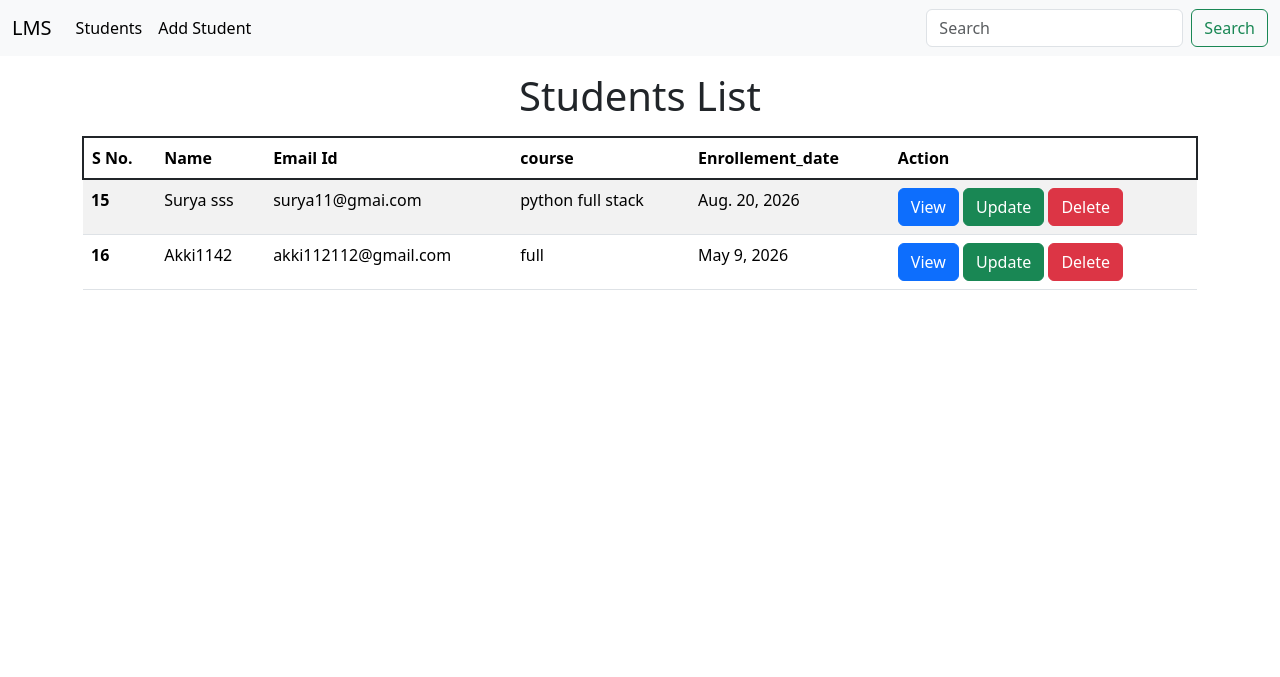
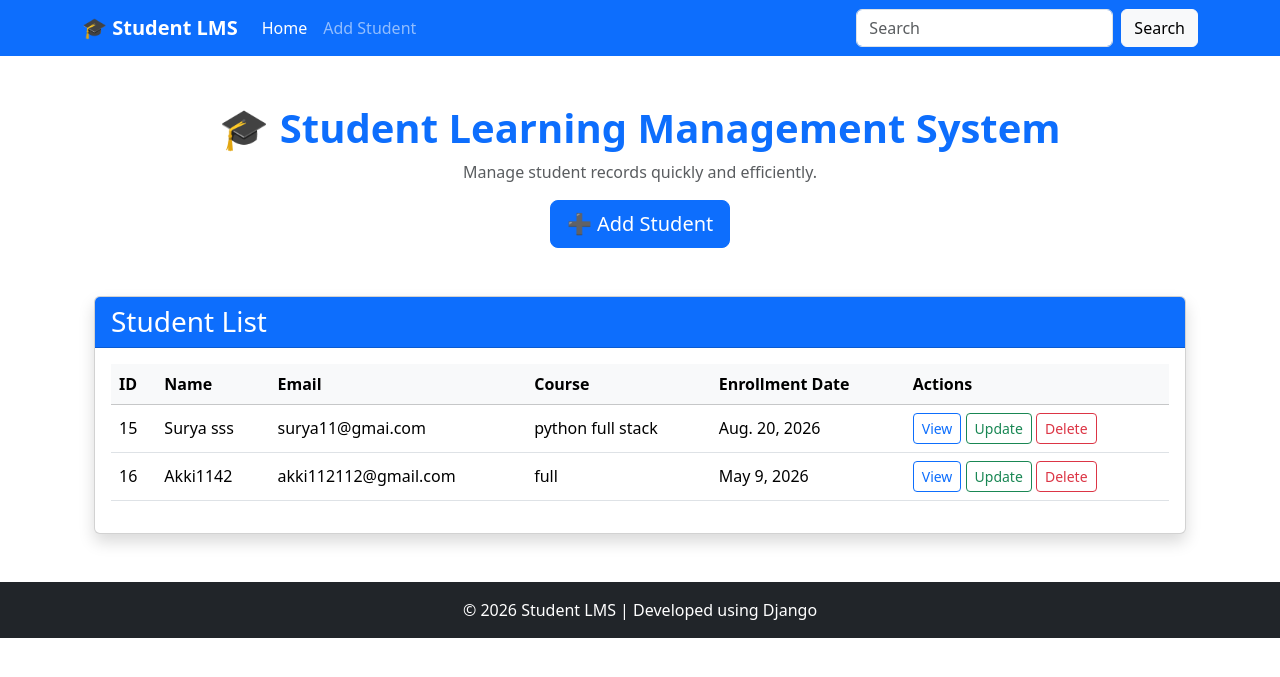
Before and after one commit to Akshaya-11-byte/Django_student_LMS, a Django app: page / in a window 1280 px wide. Shown: the top 677 px of the page. Run offline with Django 5.2, Linux system fonts and the light colour scheme; data comes from the database, SQL or seed files in the repository; both versions use the stored data as it was after the commit.

Commit message:
Updated Student LMS frontend and improved CRUD functionality

```diff
--- /dev/null
+++ b/student_CRUD/templates/base.html
@@ -0,0 +1,82 @@
+{% load static %}
+<!DOCTYPE html>
+<html lang="en">
+<head>
+    <meta charset="UTF-8">
+    <meta name="viewport" content="width=device-width, initial-scale=1.0">
+
+    <title>{% block title %}Student LMS{% endblock title %}</title>
+
+    <link href="https://cdn.jsdelivr.net/npm/bootstrap@5.3.8/dist/css/bootstrap.min.css"
+          rel="stylesheet">
+</head>
+
+<body>
+
+<nav class="navbar navbar-expand-lg navbar-dark bg-primary">
+    <div class="container">
+
+        <a class="navbar-brand fw-bold" href="{% url 'homepage' %}">
+            🎓 Student LMS
+        </a>
+
+        <button class="navbar-toggler"
+                type="button"
+                data-bs-toggle="collapse"
+                data-bs-target="#navbarSupportedContent">
+
+            <span class="navbar-toggler-icon"></span>
+
+        </button>
+
+        <div class="collapse navbar-collapse" id="navbarSupportedContent">
+
+            <ul class="navbar-nav me-auto">
+
+                <li class="nav-item">
+                    <a class="nav-link active" href="{% url 'homepage' %}">
+                        Home
+                    </a>
+                </li>
+
+                <li class="nav-item">
+                    <a class="nav-link" href="{% url 'add_student' %}">
+                        Add Student
+                    </a>
+                </li>
+
+            </ul>
+
+            <form class="d-flex">
+                <input class="form-control me-2"
+                       type="search"
+                       placeholder="Search">
+
+                <button class="btn btn-light" type="submit">
+                    Search
+                </button>
+            </form>
+
+        </div>
+
+    </div>
+</nav>
+
+<div class="container mt-5">
+
+    {% block content %}
+
+    {% endblock content %}
+
+</div>
+
+<footer class="bg-dark text-white text-center py-3 mt-5">
+    <p class="mb-0">
+        © 2026 Student LMS | Developed using Django
+    </p>
+</footer>
+
+<script src="https://cdn.jsdelivr.net/npm/bootstrap@5.3.8/dist/js/bootstrap.bundle.min.js"></script>
+
+</body>
+</html>
--- a/student_CRUD/templates/homepage.html
+++ b/student_CRUD/templates/homepage.html
@@ -1,38 +1,29 @@
-<!DOCTYPE html>
-<html lang="en">
-<head>
-    <meta charset="UTF-8">
-    <meta name="viewport" content="width=device-width, initial-scale=1.0">
-    <link href="https://cdn.jsdelivr.net/npm/bootstrap@5.3.8/dist/css/bootstrap.min.css" rel="stylesheet" integrity="sha384-sRIl4kxILFvY47J16cr9ZwB07vP4J8+LH7qKQnuqkuIAvNWLzeN8tE5YBujZqJLB" crossorigin="anonymous">
-    <title>{% block title %}{% endblock title %}</title>
-</head>
-<body>
-    <nav class="navbar navbar-expand-lg bg-body-tertiary">
-  <div class="container-fluid">
-    <a class="navbar-brand" href="#">LMS</a>
-    <button class="navbar-toggler" type="button" data-bs-toggle="collapse" data-bs-target="#navbarSupportedContent" aria-controls="navbarSupportedContent" aria-expanded="false" aria-label="Toggle navigation">
-      <span class="navbar-toggler-icon"></span>
-    </button>
-    <div class="collapse navbar-collapse" id="navbarSupportedContent">
-      <ul class="navbar-nav me-auto mb-2 mb-lg-0">
-        <li class="nav-item">
-          <a class="nav-link active" aria-current="page" href="#">Students</a>
-        </li>
-       <li class="nav-item">
-          <a class="nav-link active" aria-current="page" href="{% url 'add_student' %}">Add Student</a>
-      </li>
-        </li>
-      </ul>
-      <form class="d-flex" role="search">
-        <input class="form-control me-2" type="search" placeholder="Search" aria-label="Search"/>
-        <button class="btn btn-outline-success" type="submit">Search</button>
-      </form>
-    </div>
-  </div>
-</nav>
-    <main>
-        {% block content %}{% endblock content %}
-    </main>
-    <script src="https://cdn.jsdelivr.net/npm/bootstrap@5.3.8/dist/js/bootstrap.bundle.min.js" integrity="sha384-FKyoEForCGlyvwx9Hj09JcYn3nv7wiPVlz7YYwJrWVcXK/BmnVDxM+D2scQbITxI" crossorigin="anonymous"></script>
-</body>
-</html>
+{% extends 'base.html' %}
+
+{% block title %}
+Home
+{% endblock %}
+
+{% block content %}
+
+<div class="text-center mt-5">
+
+    <h1 class="display-4">
+        Welcome to Student LMS
+    </h1>
+
+    <p class="lead">
+        Manage student information quickly and efficiently.
+    </p>
+
+    <a href="{% url 'add_student' %}" class="btn btn-primary btn-lg">
+        Add Student
+    </a>
+
+    <a href="{% url 'viewdetails' %}" class="btn btn-success btn-lg">
+        View Students
+    </a>
+
+</div>
+
+{% endblock %}
--- a/student_CRUD/templates/homepage1.html
+++ b/student_CRUD/templates/homepage1.html
@@ -1,35 +1,95 @@
-{% extends "homepage.html" %} {% block title %} Student list {% endblock title %}
+{% extends "homepage.html" %}
+
+{% block title %}
+Student LMS
+{% endblock title %}
+
 {% block content %}
 
-<h1 class="text-center mt-3 mb-3">Students List</h1>
-<div class="container">
-  <table class="table table-striped">
-    <thead class="border border-dark border-2 rounded">
+<div class="container mt-5">
+
+    <!-- Welcome Section -->
+    <div class="text-center mb-5">
+        <h1 class="fw-bold text-primary">🎓 Student Learning Management System</h1>
+        <p class="text-muted">
+            Manage student records quickly and efficiently.
+        </p>
+
+        <a href="{% url 'add_student' %}" class="btn btn-primary btn-lg">
+            ➕ Add Student
+        </a>
+    </div>
+
+    <!-- Student List -->
+    <div class="card shadow">
+
+        <div class="card-header bg-primary text-white">
+            <h3 class="mb-0">Student List</h3>
+        </div>
+
+        <div class="card-body">
+
+            <table class="table table-hover align-middle">
+
+                <thead class="table-light">
                     <tr>
-        <th scope="col">S No.</th>
-        <th scope="col">Name</th>
-        <th scope="col">Email Id</th>
-        <th scope="col">course</th>
-        <th scope="col">Enrollement_date</th>
-        <th scope="col">Action</th>
+                        <th>ID</th>
+                        <th>Name</th>
+                        <th>Email</th>
+                        <th>Course</th>
+                        <th>Enrollment Date</th>
+                        <th>Actions</th>
                     </tr>
                 </thead>
+
                 <tbody>
+
                     {% for student in students %}
+
                     <tr>
-        <th scope="row">{{student.id}}</th>
-        <td>{{student.student_Name}}</td>
-        <td>{{student.email}}</td>
-        <td>{{student.course}}</td>
-        <td>{{student.enrollement_date}}</td>
+
+                        <td>{{ student.id }}</td>
+                        <td>{{ student.student_Name }}</td>
+                        <td>{{ student.email }}</td>
+                        <td>{{ student.course }}</td>
+                        <td>{{ student.enrollement_date }}</td>
+
                         <td>
-          <a href=" {% url 'details' student.id %} " class="btn btn-primary" tabindex="-1" role="button">View</a>
-          <a href="#" class="btn btn-success" tabindex="-1" role="button">Update</a>
-          <a href="{% url 'delete_student' student.id %}" class="btn btn-danger" tabindex="-1" role="button">Delete</a>
+
+                            <a href="{% url 'details' student.id %}" class="btn btn-outline-primary btn-sm">
+                                View
+                            </a>
+
+                            <a href="{% url 'details' student.id %}" class="btn btn-outline-success btn-sm">
+                                Update
+                            </a>
+
+                            <a href="{% url 'delete_student' student.id %}" class="btn btn-outline-danger btn-sm">
+                                Delete
+                            </a>
+
                         </td>
+
+                    </tr>
+
+                    {% empty %}
+
+                    <tr>
+                        <td colspan="6" class="text-center">
+                            No students found.
+                        </td>
+                    </tr>
+
                     {% endfor %}
-      </tr>
+
                 </tbody>
+
             </table>
+
         </div>
+
+    </div>
+
+</div>
+
 {% endblock content %}
--- a/student_CRUD/views.py
+++ b/student_CRUD/views.py
@@ -15,30 +15,39 @@ def homepage(request):
     return render(request,"homepage1.html",context)
 
 def add_student(request):
-    if request.method=="POST" :
+    if request.method == "POST":
         form = Studentform(request.POST)
+
         if form.is_valid():
             form.save()
-        return redirect("homepage")
-    form=Studentform
-    context={
-        "form":form
+            return redirect("homepage")
+
+    else:
+        form = Studentform()
+
+    context = {
+        "form": form
     }
-    return render(request,"add_student.html",context)
 
-def details(request,id):
-    if request.method=="POST":
-        student=get_object_or_404(StudentDetail,pk=id)
-        form=Studentform(request.POST,instance=student)
+    return render(request, "add_student.html", context)
+def details(request, id):
+    student = get_object_or_404(StudentDetail, pk=id)
+
+    if request.method == "POST":
+        form = Studentform(request.POST, instance=student)
+
         if form.is_valid():
             form.save()
-        return redirect("homepage")
-    student=get_object_or_404(StudentDetail,pk=id)
-    form=Studentform(instance=student)
-    context={
-        "form":form
+            return redirect("homepage")
+
+    else:
+        form = Studentform(instance=student)
+
+    context = {
+        "form": form
     }
-    return render(request,'view_details.html',context)
+
+    return render(request, "view_details.html", context)
 def delete_student(request,id):
     student=get_object_or_404(StudentDetail,pk=id)
     student.delete()
```
Also changed, not shown: student_CRUD/templates/add_student.html (+40 -9 lines), student_CRUD/templates/view_details.html (+26 -6 lines), db.sqlite3. Lines whose indentation alone changed are shown as unchanged.
